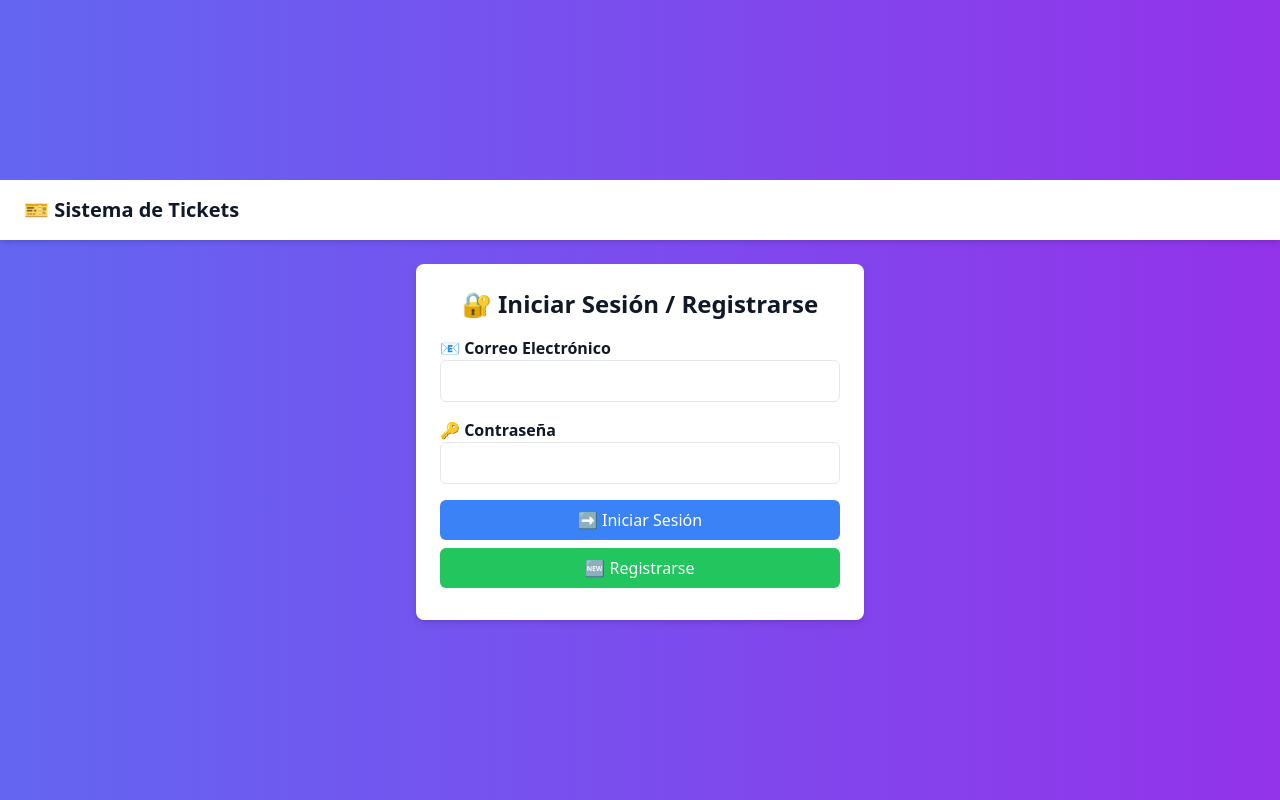
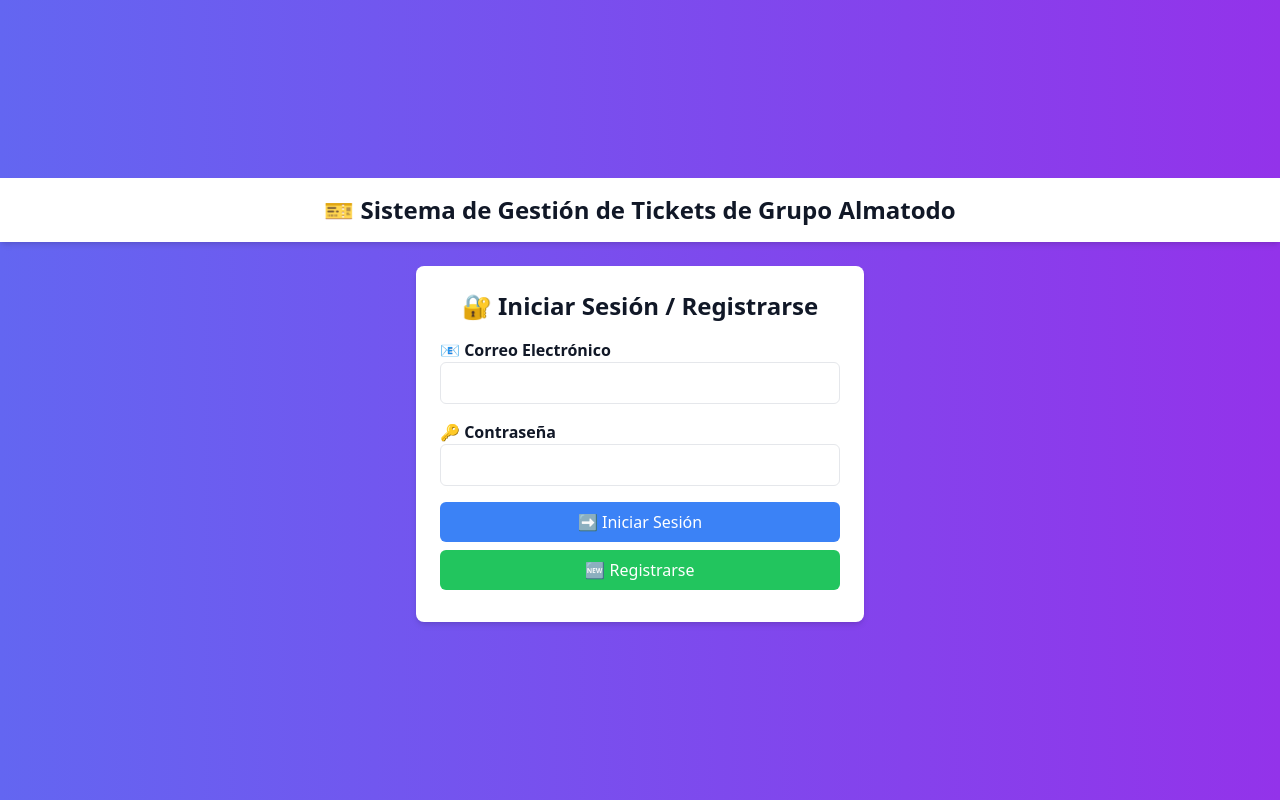
Before and after one commit to ramon842/GestiondeTickets, a plain HTML site: page index.html in a window 1280 px wide. Drawn offline with nearby package versions, Linux system fonts and the light colour scheme.

Commit message:
Update index.html

```diff
--- a/index.html
+++ b/index.html
@@ -3,14 +3,14 @@
 <head>
     <meta charset="UTF-8">
     <meta name="viewport" content="width=device-width, initial-scale=1.0">
-    <title>Login / Registro 🚀 - Sistema de Tickets</title>
+    <title>Login / Registro 🚀 - Sistema de Gestión de Tickets</title>
     <script src="https://cdn.tailwindcss.com"></script>
     <script src="https://kit.fontawesome.com/YOUR_FONT_AWESOME_KIT.js" crossorigin="anonymous"></script>
 </head>
 <body class="bg-gradient-to-r from-indigo-500 to-purple-600 min-h-screen flex flex-col items-center justify-center text-white">
     <!-- Encabezado -->
-    <header class="w-full bg-white shadow-md py-4 px-6 flex justify-between items-center text-gray-900">
-        <h1 class="text-xl font-bold">🎫 Sistema de Tickets</h1>
+    <header class="w-full bg-white shadow-md py-4 px-6 flex justify-center items-center text-gray-900">
+        <h1 class="text-2xl font-bold text-center">🎫 Sistema de Gestión de Tickets de Grupo Almatodo</h1>
     </header>
 
     <!-- Contenedor Principal -->
```
